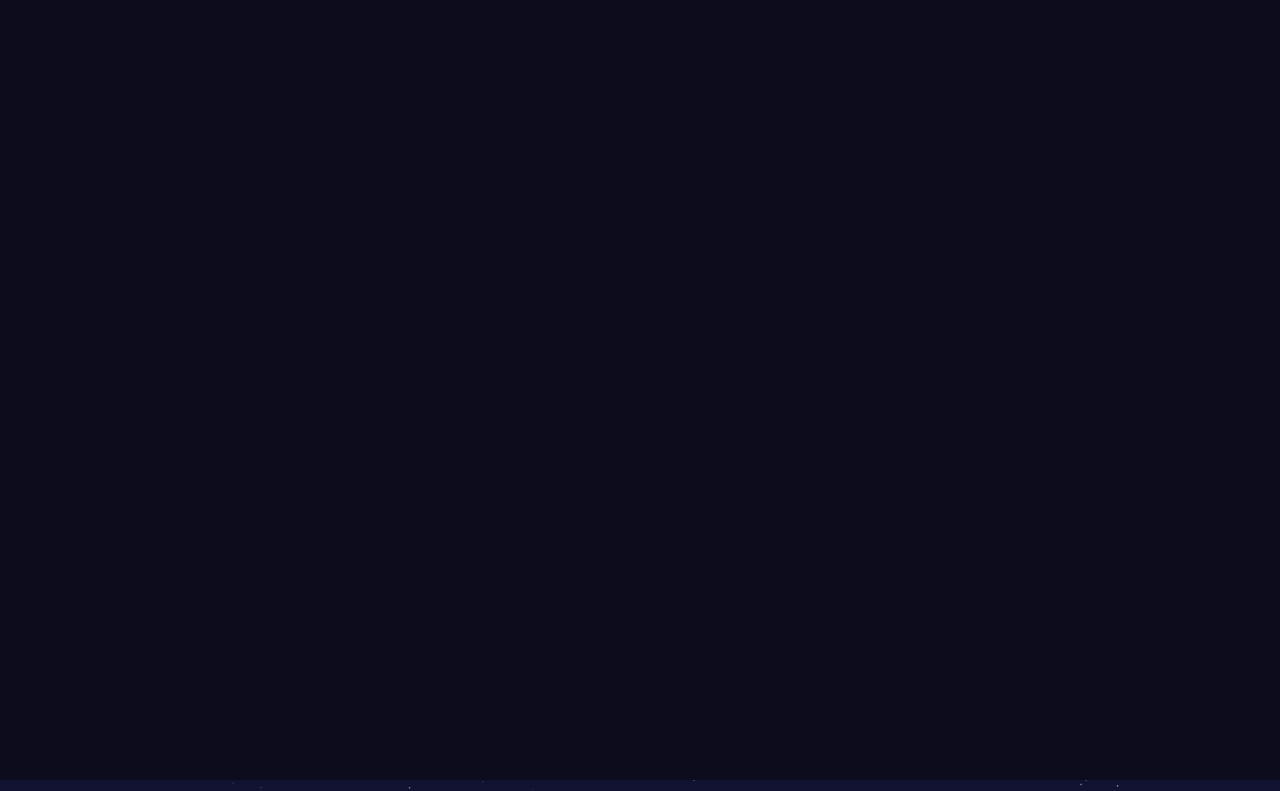
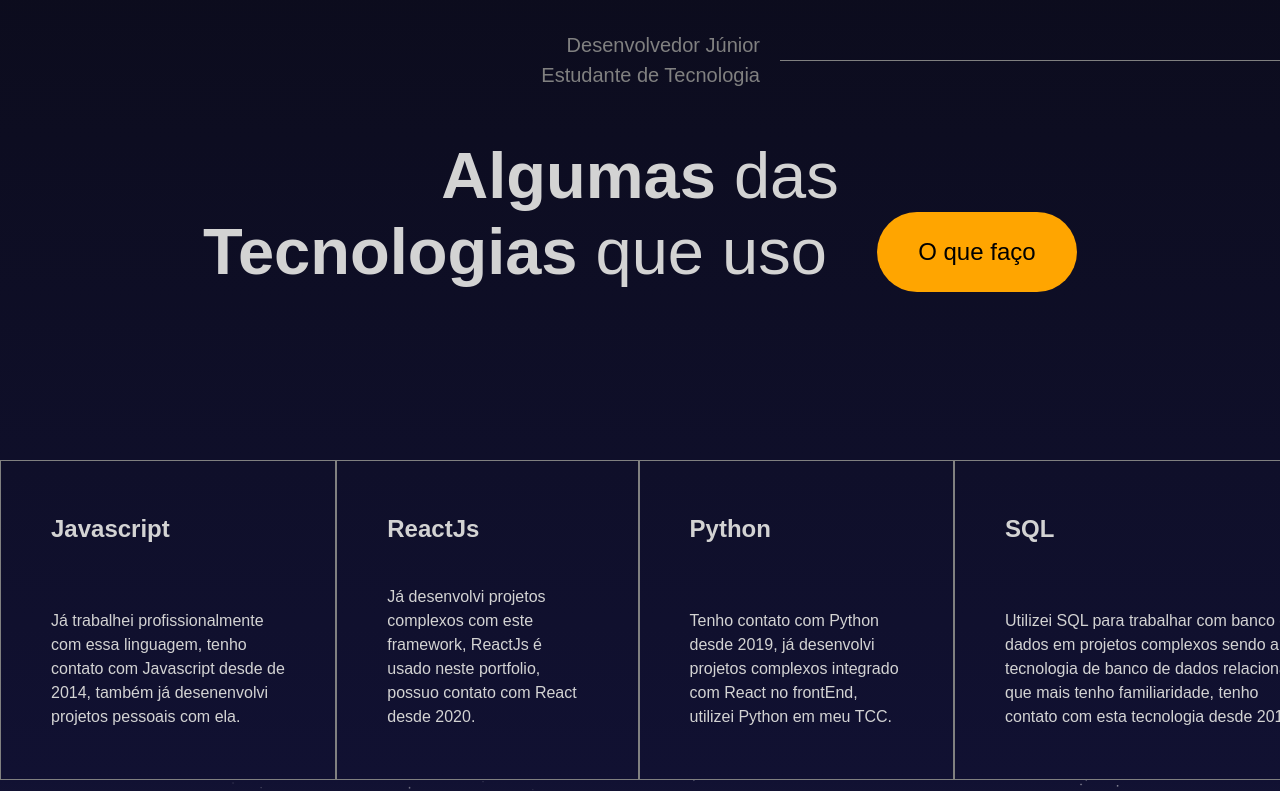
Before and after one commit to Mauricio8583/portfolioweb, a React (Vite) app: page / in a window 1280 px wide. Shown: the part 1620-2411 px from the top of the page. Built offline with nearby package versions, Linux system fonts and the light colour scheme.

Commit message:
Feature: Creating Skills section

```diff
--- a/src/App.jsx
+++ b/src/App.jsx
@@ -2,6 +2,7 @@
 import Navbar from "./components/navbar/Navbar"
 import Parallax from "./components/parallax/Parallax"
 import Profile from "./components/profile/Profile"
+import Skills from "./components/skills/Skills"
 
 function App() {
 
@@ -12,7 +13,7 @@
         <Profile />
       </section>
       <section><Parallax type='skills' /></section>
-      <section id="Habilidades"><a href="">Habilidades</a></section>
+      <section id="Habilidades"><Skills /></section>
       <section><Parallax type='portfolio' /></section>
       <section id="Portfolio"><a href="">Portfolio</a></section>
       <section id="Contato"><a href="">Contato</a></section>
--- /dev/null
+++ b/src/components/skills/Skills.jsx
@@ -0,0 +1,74 @@
+import { useRef } from 'react'
+import './skills.scss'
+import { motion, useInView } from 'framer-motion'
+
+const Skills = () => {
+
+   const ref = useRef();
+
+   const isInView = useInView(ref, {margin: '-100px'});
+
+   const variants = {
+    initial: {
+        x: -500,
+        y: 100,
+        opacity: 0
+    },
+    animate: {
+        x: 0,
+        opacity: 1,
+        y: 0,
+        transition: {
+            duration: 1,
+            staggerChildren: 0.1
+        }
+    }
+   }
+
+  return (
+    <motion.div className='skills' variants={variants} initial='initial' animate={isInView && 'animate'} ref={ref}>
+        <motion.div className='textContainer' variants={variants}>
+            <p>Desenvolvedor Júnior <br />
+            Estudante de Tecnologia</p>
+            <hr />
+        </motion.div>
+        <motion.div className='titleContainer' variants={variants}>
+            <div className='title'>
+                <h1><motion.b whileHover={{color: 'orange'}}>Algumas</motion.b> das</h1>
+            </div>
+            <div className='title'>
+                <h1><motion.b whileHover={{color: 'orange'}}>Tecnologias</motion.b> que uso</h1>
+                <button>O que faço</button>
+            </div>
+        </motion.div>
+        <motion.div className='listContainer' variants={variants}>
+            <motion.div className='box' whileHover={{background: 'lightgray', color: 'black'}}>
+                <h2>Javascript</h2>
+                <p>Já trabalhei profissionalmente com essa linguagem, tenho contato com Javascript desde de 2014,
+                também já desenenvolvi projetos pessoais com ela.
+                </p>
+            </motion.div>
+            <motion.div className='box' whileHover={{background: 'lightgray', color: 'black'}}>
+                <h2>ReactJs</h2>
+                <p>Já desenvolvi projetos complexos com este framework, ReactJs é usado neste portfolio,
+                    possuo contato com React desde 2020.
+                </p>
+            </motion.div>
+            <motion.div className='box' whileHover={{background: 'lightgray', color: 'black'}}>
+                <h2>Python</h2>
+                <p>Tenho contato com Python desde 2019, já desenvolvi projetos complexos integrado com React no frontEnd,
+                    utilizei Python em meu TCC.
+                </p>
+            </motion.div>
+            <motion.div className='box' whileHover={{background: 'lightgray', color: 'black'}}>
+                <h2>SQL</h2>
+                <p>Utilizei SQL para trabalhar com banco de dados em projetos complexos sendo a tecnologia de
+                    banco de dados relacional que mais tenho familiaridade, tenho contato com esta tecnologia desde 2014
+                </p>
+            </motion.div>
+        </motion.div>
+    </motion.div>
+  )
+}
+
+export default Skills
--- /dev/null
+++ b/src/components/skills/skills.scss
@@ -0,0 +1,71 @@
+.skills{
+    background: linear-gradient(180deg, #0c0c1d, #111132);
+    height: 100%;
+    display: flex;
+    flex-direction: column;
+    justify-content: space-between;
+
+    .textContainer{
+        flex: 1;
+        align-self: flex-end;
+        display: flex;
+        align-items: center;
+        gap: 20px;
+
+        p{
+            font-weight: 200;
+            font-size: 20px;
+            color: gray;
+            text-align: right;
+        }
+
+        hr{
+            width: 500px;
+            border: none;
+            border-top: 0.5px solid gray;
+        }
+    }
+
+    .titleContainer{
+        flex: 2;
+        display: flex;
+        flex-direction: column;
+        align-items: center;
+
+        .title{
+            display: flex;
+            align-items: center;
+            gap: 50px;
+        }
+
+        h1{
+            font-size: 65px;
+            font-weight: 100;
+        }
+
+        button{
+            width: 200px;
+            height: 80px;
+            border-radius: 50px;
+            background-color: orange;
+            border: none;
+            font-size: 24px;
+            cursor: pointer;
+        }
+    }
+
+    .listContainer{
+        flex: 2;
+        display: flex;
+        width: 1366px;
+        margin: auto;
+
+        .box{
+            padding: 50px;
+            border: 0.5px solid gray;
+            display: flex;
+            flex-direction: column;
+            justify-content: space-between;
+        }
+    }
+}
```
